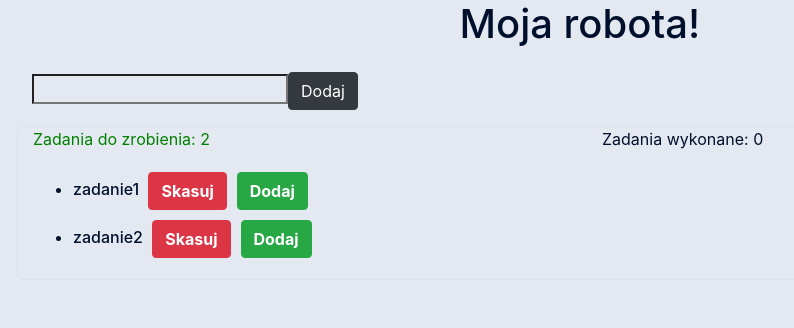
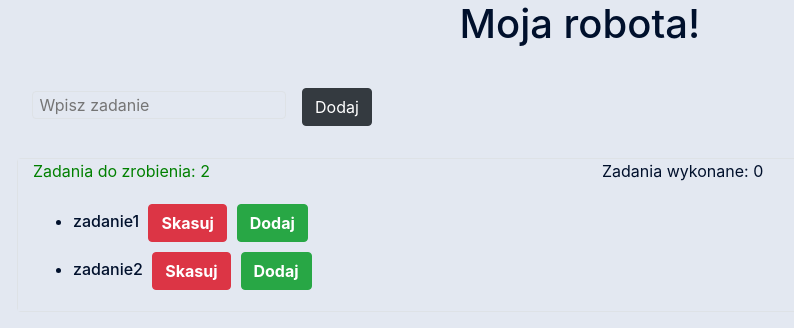
Before and after one commit to cashnalot/angular-todo, an Angular app: page / in a window 1280 px wide. Shown: the top 328 px of the page, without its empty margins (53-847 px from the left). Built offline with nearby package versions, Linux system fonts and the light colour scheme.

Commit message:
placeholder i odległości

```diff
--- a/src/app/add-task/add-task.component.html
+++ b/src/app/add-task/add-task.component.html
@@ -1,4 +1,4 @@
 <div class="add-task">
-  <input [(ngModel)]="newTask">
-  <button class="btn btn-dark" (click)="add()">Dodaj</button>
+  <input [(ngModel)]="newTask" placeholder=" Wpisz zadanie" class="border rounded">
+  <button class="btn btn-dark m-3" (click)="add()">Dodaj</button>
 </div>
```
